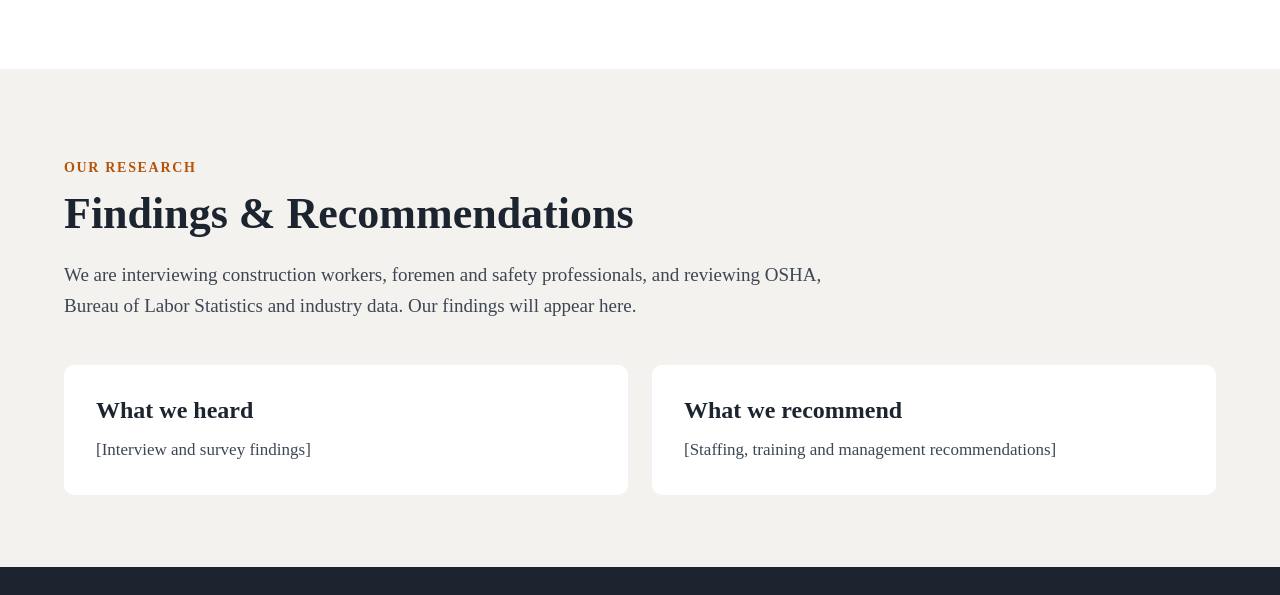
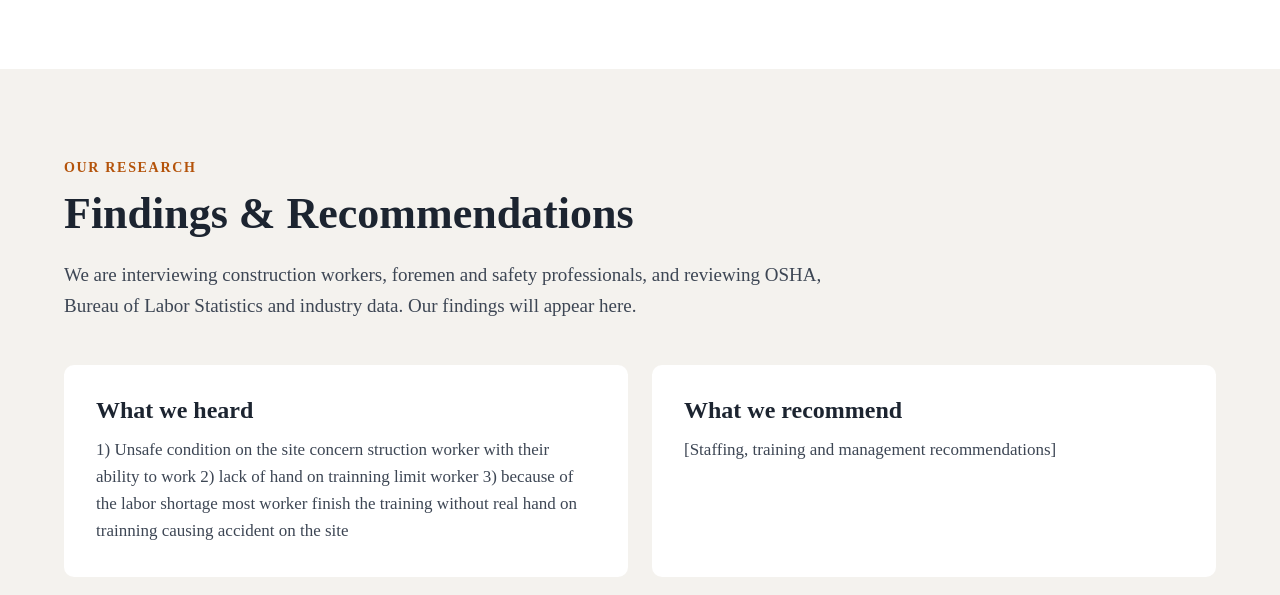
Before and after one commit to kiddeesatiraprapakul-glitch/mngt301-kiewit-project, a plain HTML site: page images/crew-ready/index.html in a window 1280 px wide. Shown: the part 4199-4794 px from the top of the page. Drawn offline with Linux system fonts and the light colour scheme.

Commit message:
Update index.html FInding add

```diff
--- a/images/crew-ready/index.html
+++ b/images/crew-ready/index.html
@@ -172,7 +172,9 @@
     <div class="grid">
       <div class="card">
         <h3>What we heard</h3>
-        <p>[Interview and survey findings]</p>
+        <p>1) Unsafe condition on the site concern struction worker with their ability to work
+          2) lack of hand on trainning limit worker
+          3) because of the labor shortage most worker finish the training without real hand on trainning causing accident on the site</p>
       </div>
       <div class="card">
         <h3>What we recommend</h3>
```
